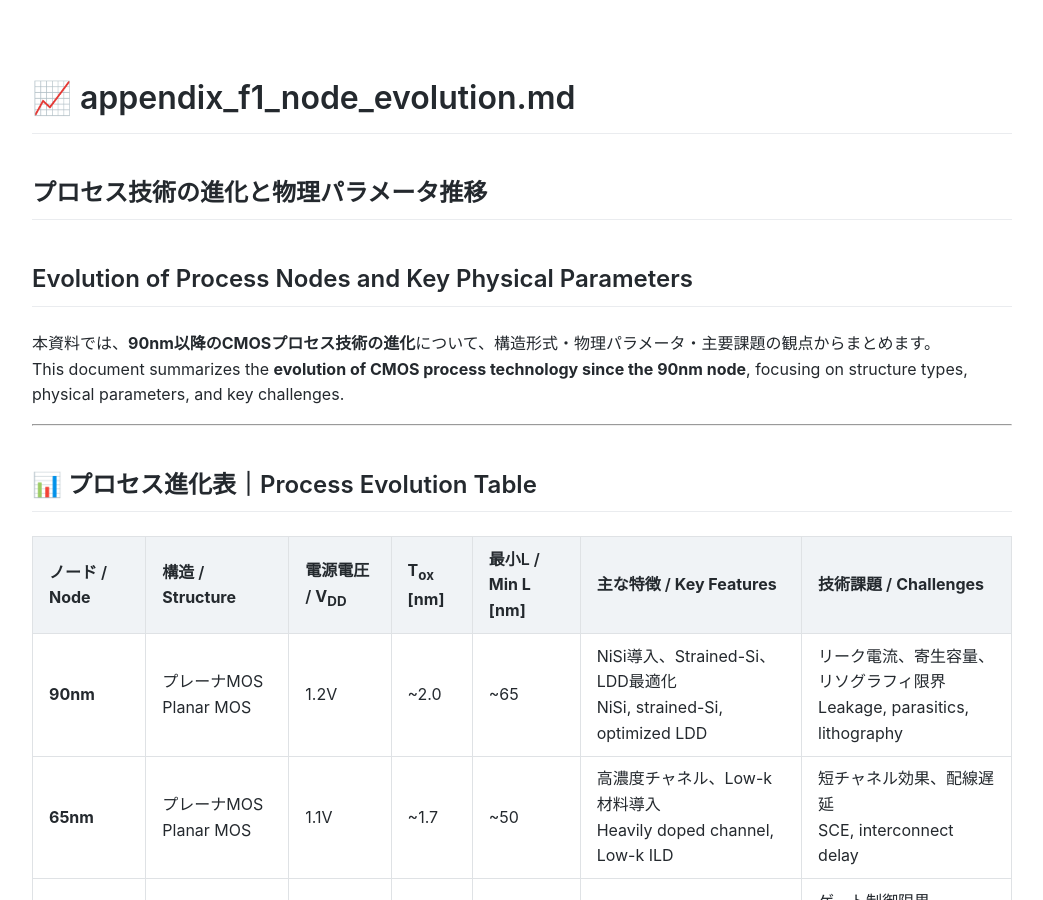
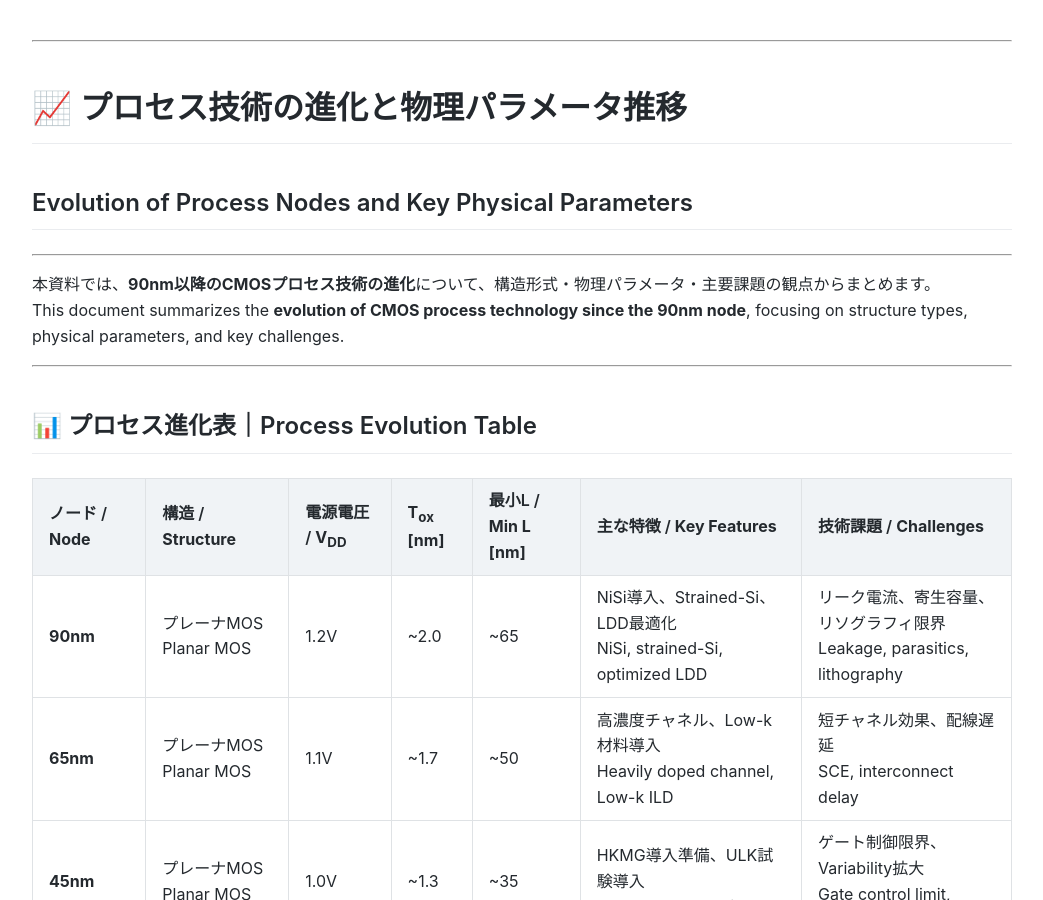
Before and after one commit to Samizo-AITL/Edusemi-v4x, a Jekyll site: the page built from f_chapter1_finfet_gaa/appendix_f1_node_evolution.md, in a window 1280 px wide and 900 px high. Shown: the whole window, without its empty margins (118-1161 px from the left). Built offline with Jekyll 4.4.1, drawn with Linux system fonts in a browser that asks for light colours; our own code applies the rules of GitHub Pages for plain Markdown files.

Commit message:
Update appendix_f1_node_evolution.md

```diff
--- a/f_chapter1_finfet_gaa/appendix_f1_node_evolution.md
+++ b/f_chapter1_finfet_gaa/appendix_f1_node_evolution.md
@@ -1,6 +1,14 @@
-# 📈 appendix_f1_node_evolution.md
-## プロセス技術の進化と物理パラメータ推移
+---
+layout: default
+title: プロセス技術の進化と物理パラメータ推移
+---
+
+---
+
+# 📈 プロセス技術の進化と物理パラメータ推移
 ## Evolution of Process Nodes and Key Physical Parameters
+
+---
 
 本資料では、**90nm以降のCMOSプロセス技術の進化**について、構造形式・物理パラメータ・主要課題の観点からまとめます。
 This document summarizes the **evolution of CMOS process technology since the 90nm node**, focusing on structure types, physical parameters, and key challenges.
```
